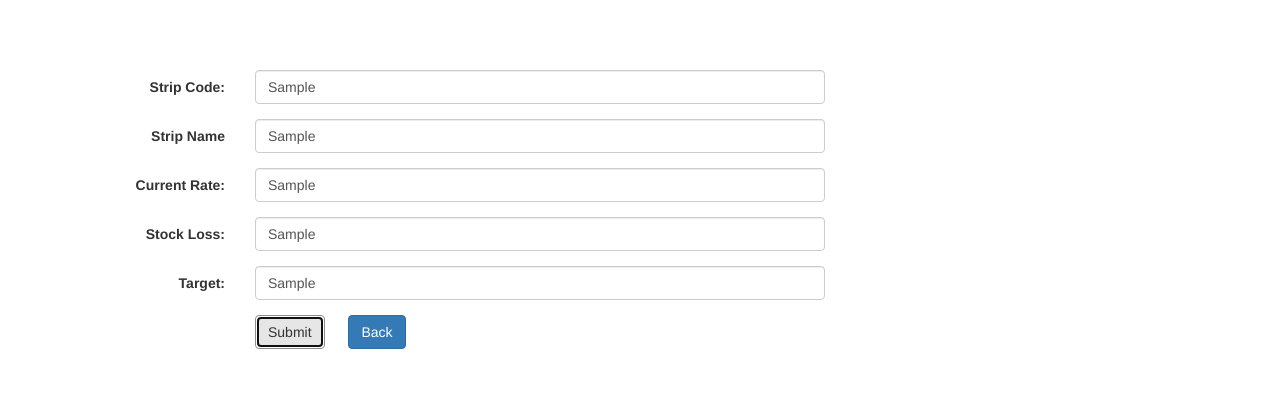
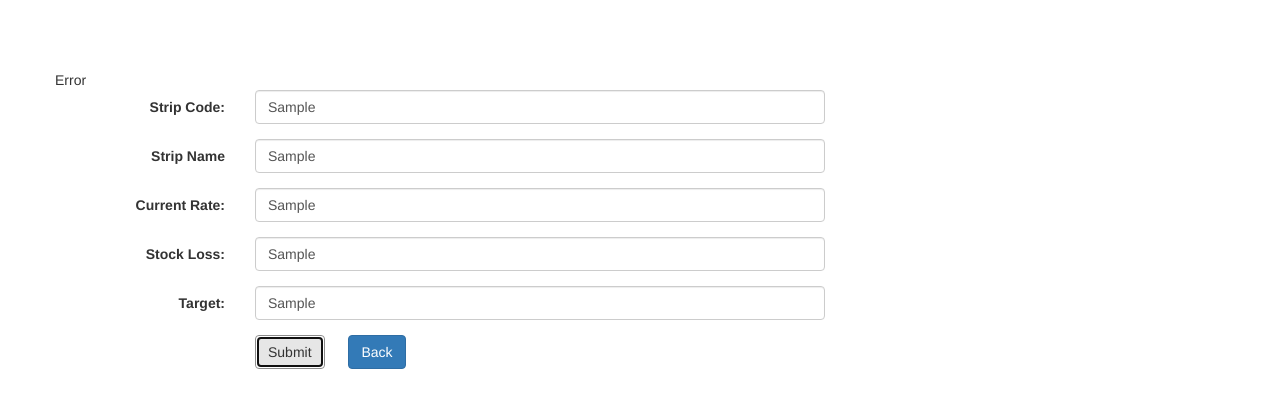
Before and after one commit to naveennm/shareMarket, a website: page main.html at #!/admin_add in a window 1280 px wide. Both pictures are taken after typing "Sample", "Sample", "Sample", "Sample", "Sample" into the empty fields and a click on the button "Submit". Shown: the part 142-550 px from the top of the page. Drawn offline with nearby package versions, Linux system fonts and the light colour scheme; some packages are replaced by stand-ins of ours; no server answers.

Commit message:
error msd

```diff
--- a/public/js/script.js
+++ b/public/js/script.js
@@ -40,7 +40,7 @@ app.controller('formController', function($scope, $http) {
              }
            }
 
-           $http(req).then(function(){console.log("success")}, function(){console.log("no")});
+           $http(req).then(function(){$("#createMsg").text("Successfully Saved");}, function(){$("#createMsg").text("Error");});
 
     };
 });
@@ -76,14 +76,7 @@ app.controller('tableController', function($scope, $http, sharedvalues) {
   //  };
 
     $scope.deleteData = function(id) {
-        // $http.delete('api/todos/' + id)
-        // .success(function(data) {
-        //     $scope.fdatas = data;
-        //     console.log(fdatas);
-        // })
-        // .error(function(data) {
-        //     console.log('Error: ' + data);
-        // });
+
         $http({
             method: 'Delete',
             url: 'api/todos/'+id
@@ -101,36 +94,6 @@ app.controller('tableController', function($scope, $http, sharedvalues) {
         location.href='#!admin_update';
         console.log("my",tbldata);
         sharedvalues.setProperty(tbldata);
-        //console.log(tbldata);
-
-    //        }
-
-
-
-
-
-
-
-
-        //  $http.put('/api/admin_form/' + id,
-        //   {
-        //        stripcode: tbldata.stripcode,
-        //        stripname: tbldata.stripname,
-        //        currentrate: tbldata.currentrate,
-        //        stockloss: tbldata.stockloss,
-        //        target:tbldata.target
-
-        //  })
-        //     .success(function(tbldata) {
-        //         console.log(tbldata);
-        //        location.reload();
-        //         $scope.save = true;
-
-        //     })
-        //     .error(function() {
-        //         console.log('Error: ');
-        //     });
-
     }
 });
 
--- a/views/admin_add.html
+++ b/views/admin_add.html
@@ -1,4 +1,5 @@
 <div class="col-md-12" ng-controller="formController">
+  <div id="createMsg"></div>
         <form class="form-horizontal">
             <div class="form-group">
               <label class="control-label col-sm-2" for="text">Strip Code:</label>
```
